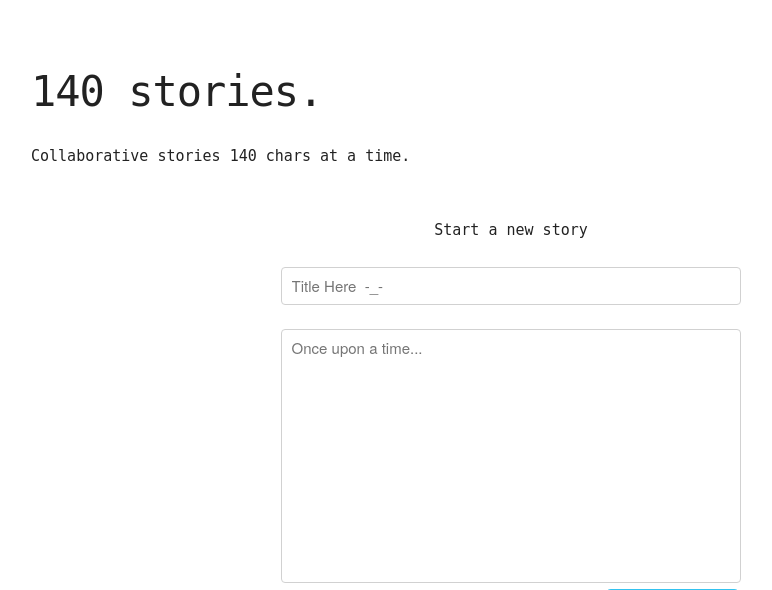
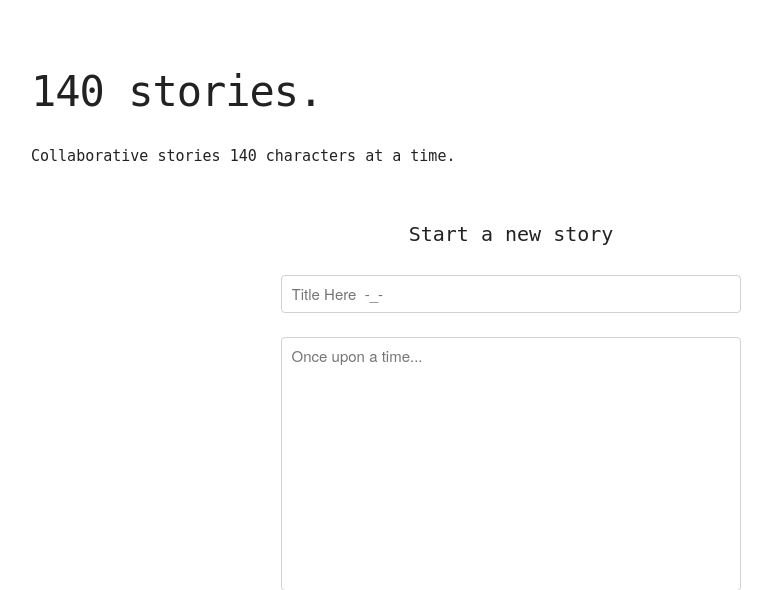
Before and after one commit to DadesUPC/140stories, a Flask app: page /newstory/ in a window 1280 px wide. Shown: the top 590 px of the page, without its empty margins (129-901 px from the left). Run offline with Flask 2, Linux system fonts and the light colour scheme; some web fonts are replaced.

Commit message:
Changes in section titles (CSS)

```diff
--- a/static/css/skeleton.css
+++ b/static/css/skeleton.css
@@ -153,6 +153,10 @@ h6 { font-size: 1.5rem; line-height: 1.6;  letter-spacing: 0; }
 
 p {
   margin-top: 0; }
+
+.section-title {
+  font-size: 20px;
+}
 
 
 /* Links
--- a/templates/base.html
+++ b/templates/base.html
@@ -15,7 +15,7 @@
   	<br>
   	<div class="header">
   		<h2><pre><a href="/">140 stories.</a></pre></h2>
-      <p><pre>Collaborative stories 140 chars at a time.</pre></p>
+      <p><pre>Collaborative stories 140 characters at a time.</pre></p>
   	</div>
   	<div class="content">
     	{%block content%}
--- a/templates/newstory.html
+++ b/templates/newstory.html
@@ -3,7 +3,7 @@
 {% block content %}
 <div class="row">
 	<div class="12 columns">
-		<p align=middle><pre align=middle>Start a new story</pre></p>
+		<p align=middle><pre class=section-title align=middle>Start a new story</pre></p>
 		<div class="three columns"><p></p></div>
 		<form action="/newstory/" method="post" id="newstory_form">
 			<div class="six columns column">
```
